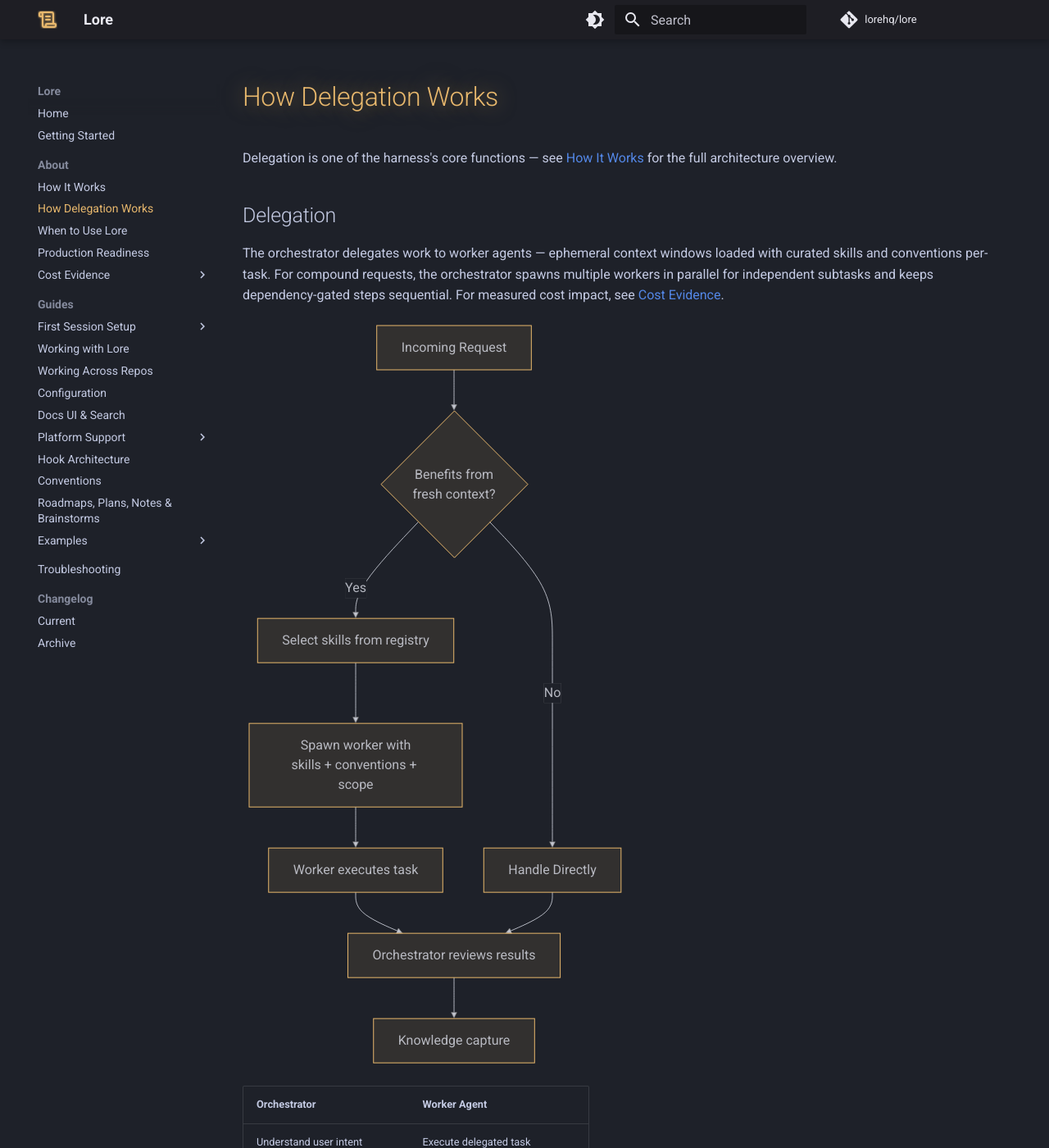
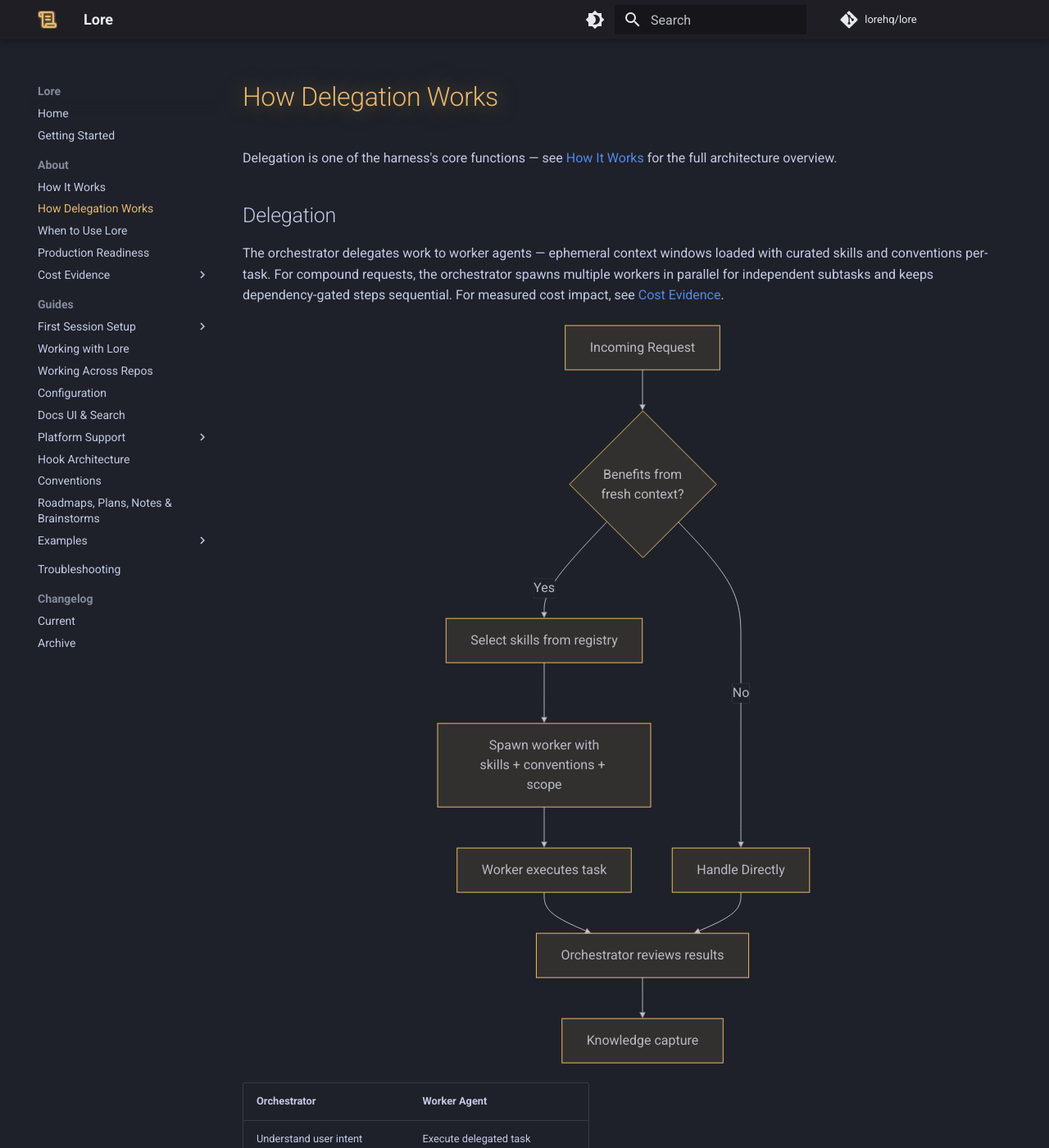
Before and after one commit to lorehq/lore-docs, an MkDocs documentation site: the page built from docs/how-delegation-works.md, in a window 1280 px wide and 1400 px high. Shown: the whole window at 82% size. Built offline with MkDocs 1.6.1 and Material for MkDocs 9.7.7, drawn with Linux system fonts in a browser that asks for light colours; comment, search, counter and statistics services are not loaded.

Commit message:
Center mermaid diagrams in docs UI
Co-Authored-By: Claude Opus 4.6 <noreply@anthropic.com>

```diff
--- a/docs/stylesheets/theme.css
+++ b/docs/stylesheets/theme.css
@@ -45,6 +45,12 @@
   opacity: 0.6;
 }
 
+/* Center mermaid diagrams in panzoom viewport */
+.mermaid {
+  display: flex;
+  justify-content: center;
+}
+
 /* Hide right-hand TOC sidebar */
 .md-sidebar--secondary {
   display: none !important;
```
